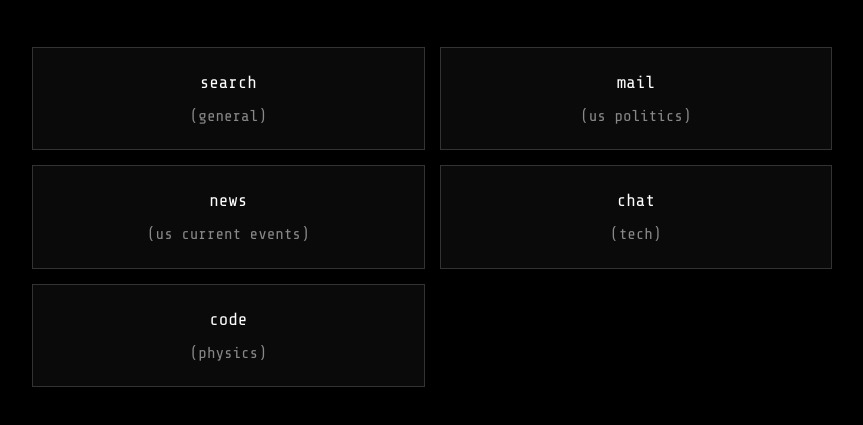
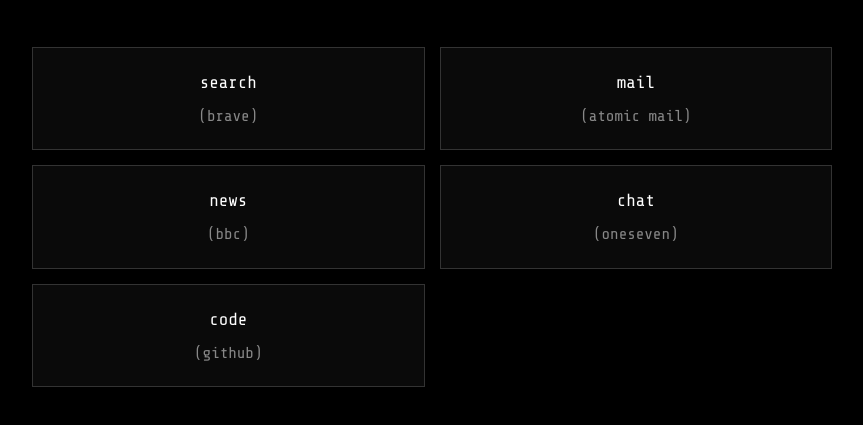
Before and after one commit to PurplishGoldfish/web_guide, a plain HTML site: page index.html in a window 1280 px wide. Shown: the part 191-616 px from the top of the page, without its empty margins (208-1071 px from the left). Drawn offline with nearby package versions, Linux system fonts and the light colour scheme.

Commit message:
Update room-purpose labels in chat rooms

```diff
--- a/index.html
+++ b/index.html
@@ -129,31 +129,31 @@
             <div class="chat-room">
                 <a href="https://search.brave.com" target="_blank">
                     search
-                    <span class="room-purpose">(general)</span>
+                    <span class="room-purpose">(brave)</span>
                 </a>
             </div>
             <div class="chat-room">
                 <a href="https://atomicmail.io" target="_blank">
                     mail
-                    <span class="room-purpose">(us politics)</span>
+                    <span class="room-purpose">(atomic mail)</span>
                 </a>
             </div>
             <div class="chat-room">
                 <a href="https://www.bbc.com" target="_blank">
                     news
-                    <span class="room-purpose">(us current events)</span>
+                    <span class="room-purpose">(bbc)</span>
                 </a>
             </div>
                         <div class="chat-room">
                 <a href="https://one-seven-17.github.io/home/" target="_blank">
                     chat
-                    <span class="room-purpose">(tech)</span>
+                    <span class="room-purpose">(oneseven)</span>
                 </a>
             </div>
                         <div class="chat-room">
                 <a href="https://github.com" target="_blank">
                     code
-                    <span class="room-purpose">(physics)</span>
+                    <span class="room-purpose">(github)</span>
                 </a>
             </div>
             <!-- More sites can be added here in the future -->
```
